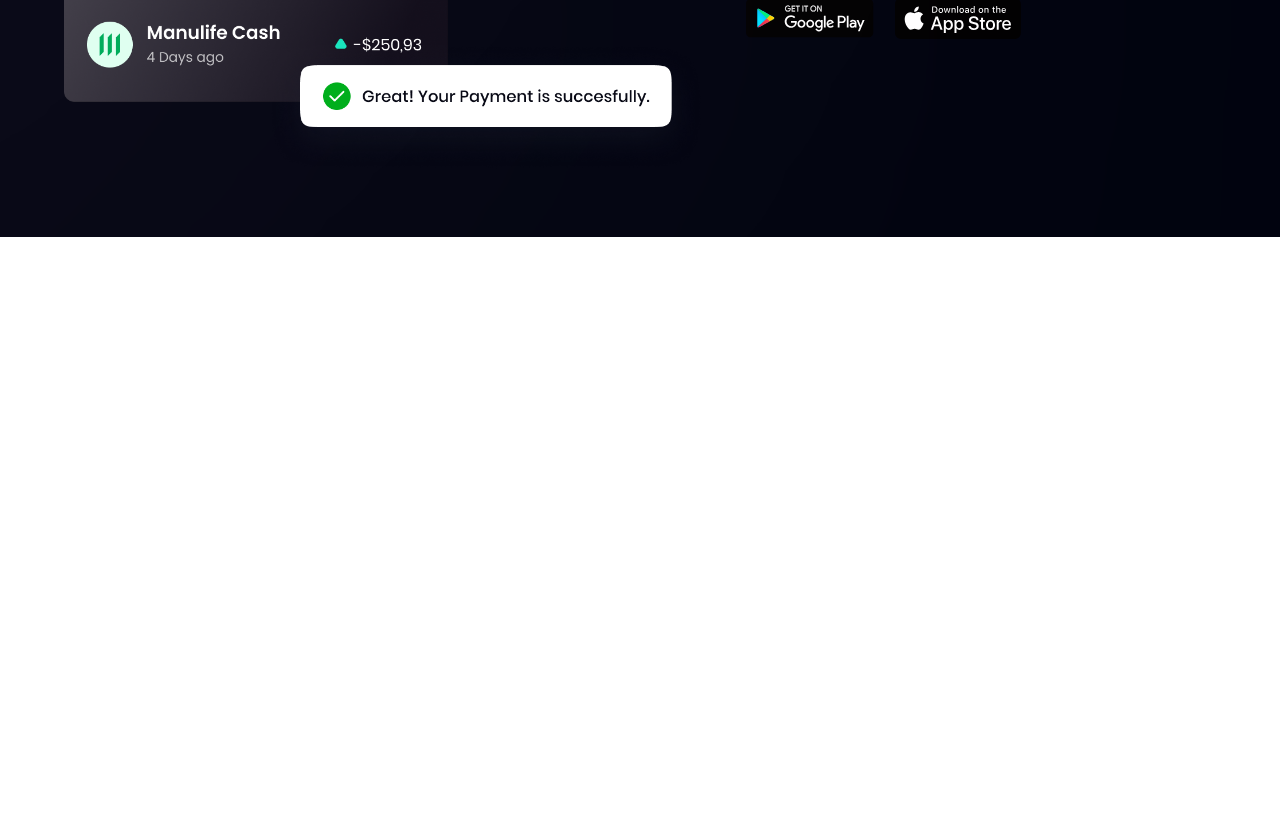
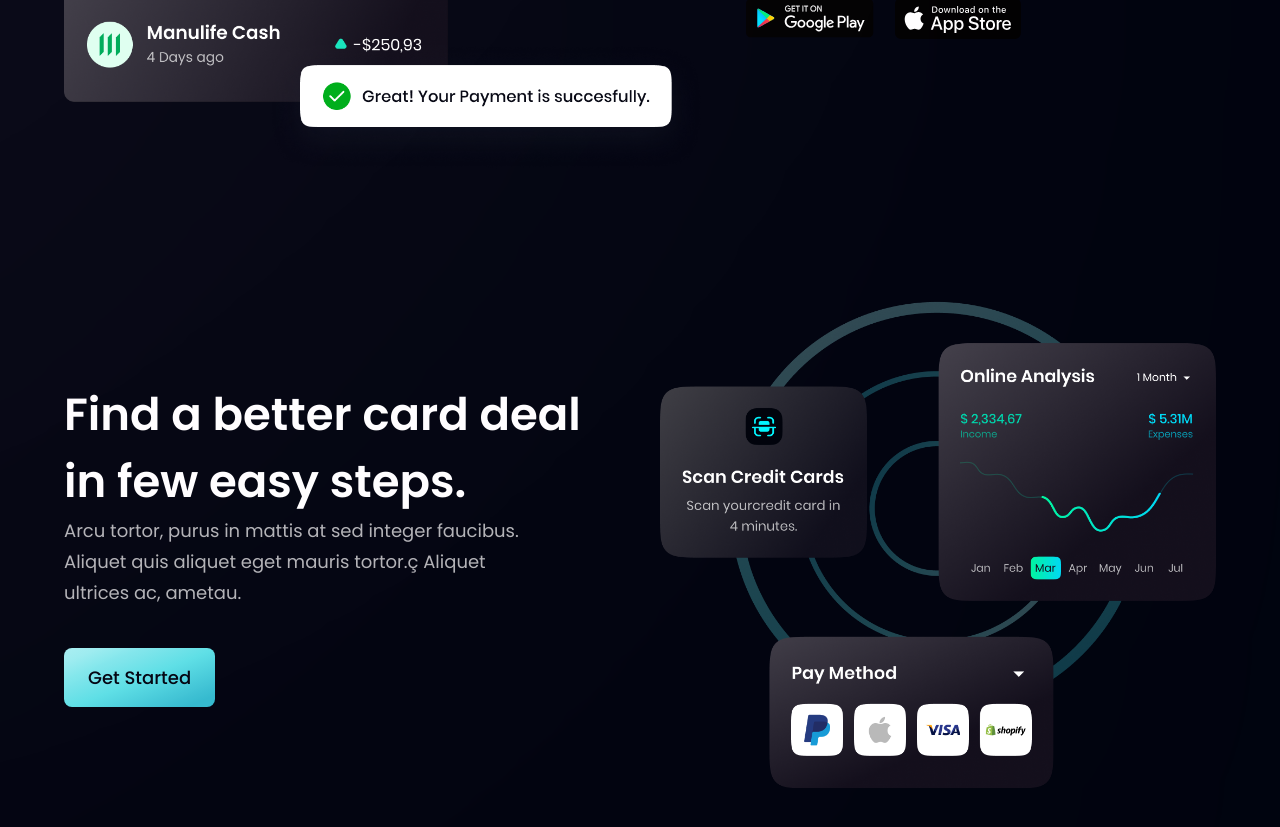
Before and after one commit to Marex-cpu/React-project---Bank-Modern-UL-UX, a React (Create React App) app: page / in a window 1280 px wide. Shown: the part 1980-2807 px from the top of the page. Before the commit the page ends 2217 px from the top, so only its background shows below. Built offline with nearby package versions, Linux system fonts and the light colour scheme.

Commit message:
add CardDeal component

```diff
--- a/src/App.jsx
+++ b/src/App.jsx
@@ -26,6 +26,7 @@
           <Stats/>
           <Business/>
           <Billing/>
+          <CardDeal/>
         </div>
       </div>
     </div>
--- a/src/components/CardDeal.jsx
+++ b/src/components/CardDeal.jsx
@@ -1,8 +1,24 @@
-import React from 'react'
+import React from 'react';
+import { card } from '../assets';
+import styles, { layout } from '../styles';
+import Button from './Button';
 
 const CardDeal = () => {
   return (
-    <div>CardDeal</div>
+    <section className={`${layout.section}`}>
+
+      {/* left-content */}
+      <div className={`${layout.sectionInfo}`}>
+        <h2 className={`${styles.heading2}`}>Find a better card deal <br className='sm:block hidden'/> in few easy steps.</h2>
+        <p className={`${styles.paragraph} max-w-[470px]`}>Arcu tortor, purus in mattis at sed integer faucibus. Aliquet quis aliquet eget mauris tortor.ç Aliquet ultrices ac, ametau.</p>
+        <Button styles='mt-10'/>
+      </div>
+
+      {/* right-content */}
+      <div className={`${layout.sectionImg}`}>
+        <img src={card} alt="card" className='w-[100%] h-[100%]'/>
+      </div>
+    </section>
   )
 }
 
```
